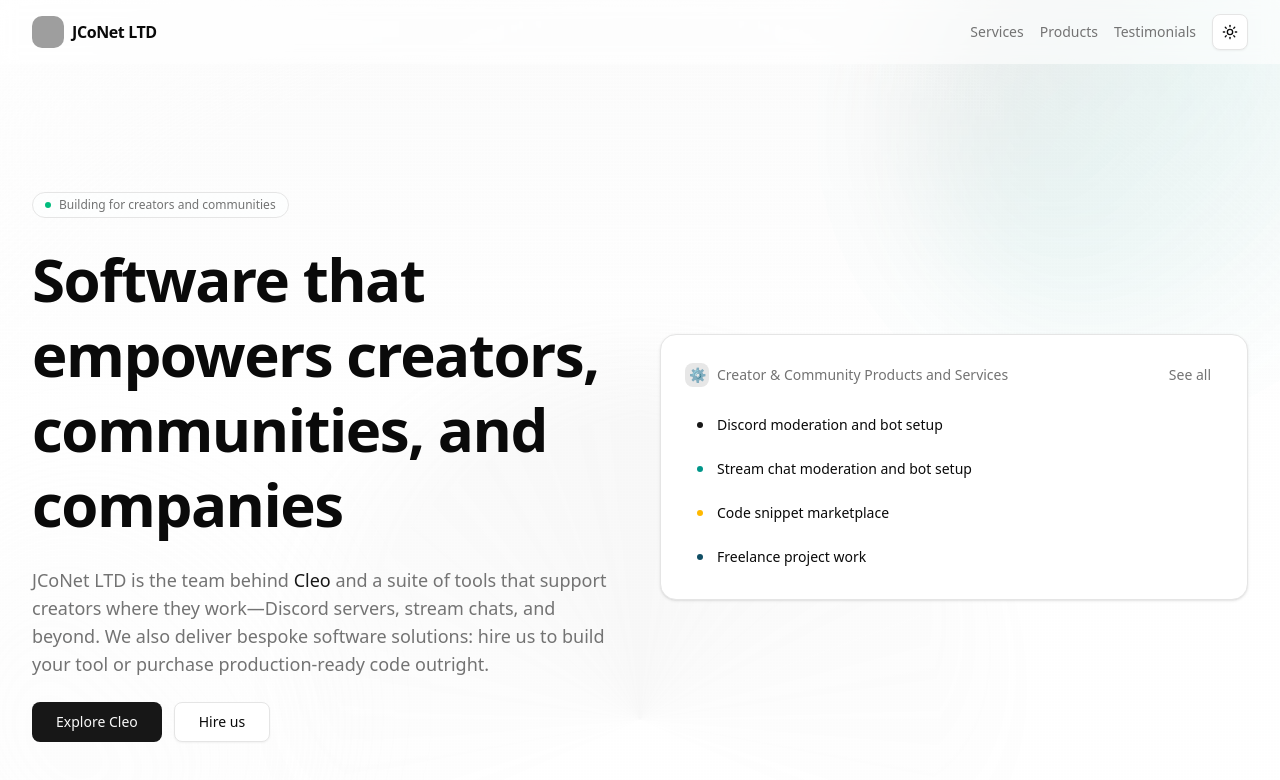
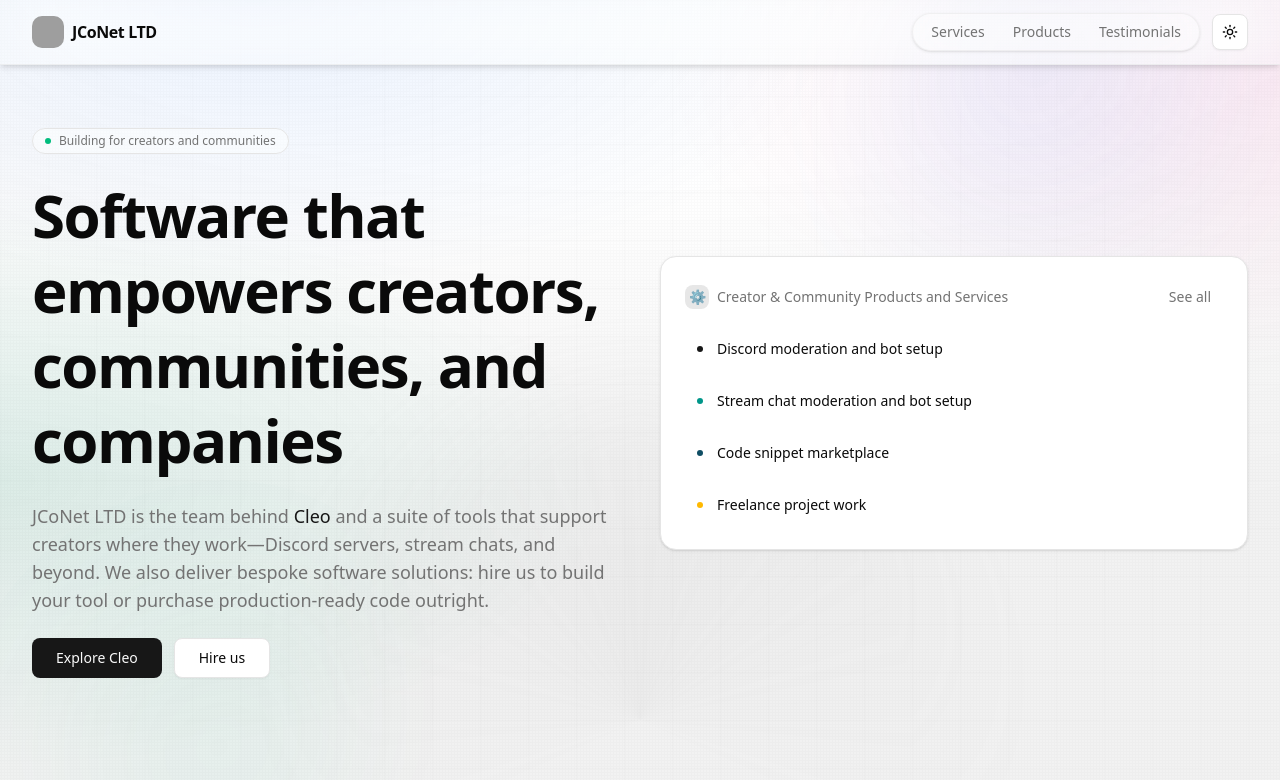
Before and after one commit to jcodog/JCoNet-LTD, a Next.js app: page / in a window 1280 px wide. Shown: the top 780 px of the page. Built offline with nearby package versions, Linux system fonts and the light colour scheme; grey boxes are pictures that could not be loaded.

Commit message:
feat: Make navbar glassy and fix hero component styling + background improvements for coloring on both themes and textures.

```diff
--- a/src/components/LandingPage/Header.tsx
+++ b/src/components/LandingPage/Header.tsx
@@ -4,7 +4,7 @@
 
 export function Header() {
   return (
-    <header className="z-10 w-full bg-background/60 backdrop-blur supports-[backdrop-filter]:bg-background/60">
+    <header className="fixed inset-x-0 top-0 z-50 w-full border-b border-border/50 bg-background/20 backdrop-blur-2xl backdrop-saturate-150 backdrop-contrast-125 supports-[backdrop-filter]:bg-background/10 shadow-md">
       <div className="mx-auto max-w-7xl px-4 sm:px-6 lg:px-8">
         <div className="flex h-16 items-center justify-between">
           <Link href="/" className="flex items-center gap-2">
--- a/src/components/LandingPage/Hero.tsx
+++ b/src/components/LandingPage/Hero.tsx
@@ -70,12 +70,12 @@
                 </Button>
               </div>
 
-              <ul className="space-y-2 text-sm">
+              <ul className="space-y-3 text-sm">
                 {/* Item 1 */}
                 <li>
                   <button
                     type="button"
-                    className="group relative w-full cursor-pointer overflow-hidden rounded-full px-3 py-2 pl-8 pr-12 text-left outline-none ring-2 ring-transparent ring-offset-4 ring-offset-background transition-all duration-150 ease-out focus-visible:ring-ring focus-visible:delay-300"
+                    className="group relative w-full h-10 cursor-pointer overflow-hidden rounded-full px-3 pl-8 pr-12 text-left outline-none"
                   >
                     <span
                       aria-hidden
@@ -95,7 +95,7 @@
                 <li>
                   <button
                     type="button"
-                    className="group relative w-full cursor-pointer overflow-hidden rounded-full px-3 py-2 pl-8 pr-12 text-left outline-none ring-2 ring-transparent ring-offset-4 ring-offset-background transition-all duration-150 ease-out focus-visible:ring-ring focus-visible:delay-300"
+                    className="group relative w-full h-10 cursor-pointer overflow-hidden rounded-full px-3 pl-8 pr-12 text-left outline-none"
                   >
                     <span
                       aria-hidden
@@ -115,11 +115,11 @@
                 <li>
                   <button
                     type="button"
-                    className="group relative w-full cursor-pointer overflow-hidden rounded-full px-3 py-2 pl-8 pr-12 text-left outline-none ring-2 ring-transparent ring-offset-4 ring-offset-background transition-all duration-150 ease-out focus-visible:ring-ring focus-visible:delay-300"
+                    className="group relative w-full h-10 cursor-pointer overflow-hidden rounded-full px-3 pl-8 pr-12 text-left outline-none"
                   >
                     <span
                       aria-hidden
-                      className="absolute left-3 top-1/2 z-0 h-1.5 w-1.5 -translate-y-1/2 rounded-full bg-chart-4 transition-all duration-300 ease-out group-hover:left-0 group-hover:h-full group-hover:w-full group-hover:rounded-full group-hover:bg-chart-4/30 group-focus-visible:left-0 group-focus-visible:h-full group-focus-visible:w-full group-focus-visible:rounded-full group-focus-visible:bg-chart-4/30"
+                      className="absolute left-3 top-1/2 z-0 h-1.5 w-1.5 -translate-y-1/2 rounded-full bg-chart-3 transition-all duration-300 ease-out group-hover:left-0 group-hover:h-full group-hover:w-full group-hover:rounded-full group-hover:bg-chart-3/30 group-focus-visible:left-0 group-focus-visible:h-full group-focus-visible:w-full group-focus-visible:rounded-full group-focus-visible:bg-chart-3/30"
                     />
                     <span className="relative z-10">
                       Code snippet marketplace
@@ -135,11 +135,11 @@
                 <li>
                   <button
                     type="button"
-                    className="group relative w-full cursor-pointer overflow-hidden rounded-full px-3 py-2 pl-8 pr-12 text-left outline-none ring-2 ring-transparent ring-offset-4 ring-offset-background transition-all duration-150 ease-out focus-visible:ring-ring focus-visible:delay-300"
+                    className="group relative w-full h-10 cursor-pointer overflow-hidden rounded-full px-3 pl-8 pr-12 text-left outline-none"
                   >
                     <span
                       aria-hidden
-                      className="absolute left-3 top-1/2 z-0 h-1.5 w-1.5 -translate-y-1/2 rounded-full bg-chart-3 transition-all duration-300 ease-out group-hover:left-0 group-hover:h-full group-hover:w-full group-hover:rounded-full group-hover:bg-chart-3/30 group-focus-visible:left-0 group-focus-visible:h-full group-focus-visible:w-full group-focus-visible:rounded-full group-focus-visible:bg-chart-3/30"
+                      className="absolute left-3 top-1/2 z-0 h-1.5 w-1.5 -translate-y-1/2 rounded-full bg-chart-4 transition-all duration-300 ease-out group-hover:left-0 group-hover:h-full group-hover:w-full group-hover:rounded-full group-hover:bg-chart-4/30 group-focus-visible:left-0 group-focus-visible:h-full group-focus-visible:w-full group-focus-visible:rounded-full group-focus-visible:bg-chart-4/30"
                     />
                     <span className="relative z-10">
                       Freelance project work
--- a/src/components/LandingPage/Navbar.tsx
+++ b/src/components/LandingPage/Navbar.tsx
@@ -5,25 +5,27 @@
 
 export function Navbar() {
   return (
-    <nav className="flex items-center gap-2 sm:gap-4">
+    <nav className="flex items-center gap-2 sm:gap-3">
+      <div className="flex items-center gap-1 rounded-full border border-border/50 bg-background/20 px-1.5 py-1 shadow-sm backdrop-blur-xl backdrop-saturate-150 backdrop-contrast-125">
         <Link
           href="#services"
-        className="text-sm text-muted-foreground hover:text-foreground"
+          className="rounded-full px-3 py-1 text-sm text-muted-foreground transition-colors hover:text-foreground focus-visible:outline-none focus-visible:ring-2 focus-visible:ring-ring focus-visible:ring-offset-2 focus-visible:ring-offset-background"
         >
           Services
         </Link>
         <Link
           href="#products"
-        className="text-sm text-muted-foreground hover:text-foreground"
+          className="rounded-full px-3 py-1 text-sm text-muted-foreground transition-colors hover:text-foreground focus-visible:outline-none focus-visible:ring-2 focus-visible:ring-ring focus-visible:ring-offset-2 focus-visible:ring-offset-background"
         >
           Products
         </Link>
         <Link
           href="#testimonials"
-        className="text-sm text-muted-foreground hover:text-foreground"
+          className="rounded-full px-3 py-1 text-sm text-muted-foreground transition-colors hover:text-foreground focus-visible:outline-none focus-visible:ring-2 focus-visible:ring-ring focus-visible:ring-offset-2 focus-visible:ring-offset-background"
         >
           Testimonials
         </Link>
+      </div>
       <ThemeToggle />
     </nav>
   );
--- a/src/components/LandingPage/ui/Background.tsx
+++ b/src/components/LandingPage/ui/Background.tsx
@@ -4,18 +4,29 @@
       aria-hidden
       className="pointer-events-none fixed inset-0 -z-10 overflow-hidden"
     >
-      {/* subtle vignette */}
-      <div className="absolute inset-0 [mask-image:radial-gradient(75%_75%_at_50%_50%,#000_60%,transparent_100%)] bg-gradient-to-b from-accent/40 via-transparent to-transparent dark:from-primary/20" />
+      {/* Base color wash - light mode */}
+      <div className="absolute inset-0 block dark:hidden bg-[radial-gradient(80%_60%_at_20%_0%,rgba(59,130,246,0.10)_0%,transparent_60%),radial-gradient(80%_60%_at_100%_10%,rgba(236,72,153,0.10)_0%,transparent_60%),radial-gradient(80%_60%_at_0%_60%,rgba(16,185,129,0.10)_0%,transparent_60%)]" />
 
-      {/* gradient blobs */}
-      <div className="absolute -top-24 -right-20 h-[28rem] w-[28rem] rounded-full blur-3xl opacity-40 dark:opacity-30 bg-gradient-to-br from-primary/25 via-[var(--chart-2)]/20 to-transparent dark:from-[var(--chart-1)]/25 dark:via-[var(--chart-4)]/20" />
-      <div className="absolute -bottom-24 -left-20 h-[26rem] w-[26rem] rounded-full blur-3xl opacity-35 dark:opacity-25 bg-gradient-to-tr from-secondary/60 via-accent/40 to-transparent dark:from-[var(--chart-5)]/25 dark:via-[var(--chart-3)]/20" />
+      {/* Base color wash - dark mode */}
+      <div className="absolute inset-0 hidden dark:block bg-[radial-gradient(80%_60%_at_20%_5%,rgba(59,130,246,0.12)_0%,transparent_60%),radial-gradient(80%_60%_at_90%_0%,rgba(168,85,247,0.12)_0%,transparent_60%),radial-gradient(70%_60%_at_0%_70%,rgba(236,72,153,0.10)_0%,transparent_60%)]" />
 
-      {/* soft ring */}
-      <div className="absolute left-1/2 top-[22%] -translate-x-1/2 size-[68rem] rounded-full bg-[conic-gradient(var(--ring)_0deg,transparent_120deg,transparent_240deg,var(--ring)_360deg)] opacity-[0.07] [mask-image:radial-gradient(closest-side,#000_55%,transparent_75%)]" />
+      {/* Vignette to anchor content while keeping transparency */}
+      <div className="absolute inset-0 bg-[radial-gradient(120%_80%_at_50%_-10%,transparent_40%,rgba(0,0,0,0.05)_100%)] dark:bg-[radial-gradient(90%_80%_at_50%_-10%,transparent_30%,rgba(0,0,0,0.5)_100%)]" />
 
-      {/* texture (CSS-only speckle, no SVG) */}
-      <div className="absolute inset-0 mix-blend-overlay opacity-[0.04] [background-image:radial-gradient(circle,rgba(255,255,255,0.12)_1px,transparent_1.3px),radial-gradient(circle,rgba(0,0,0,0.12)_1px,transparent_1.3px)] [background-size:3px_3px,3px_3px] [background-position:0_0,1.5px_1.5px]" />
+      {/* Refined gradient blobs */}
+      <div className="absolute -top-24 -right-20 h-[30rem] w-[30rem] rounded-full blur-3xl opacity-50 bg-[radial-gradient(circle_at_30%_30%,rgba(59,130,246,0.20),transparent_60%)] dark:opacity-30 dark:bg-[radial-gradient(circle_at_30%_30%,rgba(168,85,247,0.20),transparent_60%)]" />
+      <div className="absolute -bottom-24 -left-20 h-[28rem] w-[28rem] rounded-full blur-3xl opacity-40 bg-[radial-gradient(circle_at_70%_70%,rgba(16,185,129,0.18),transparent_60%)] dark:opacity-25 dark:bg-[radial-gradient(circle_at_70%_70%,rgba(236,72,153,0.16),transparent_60%)]" />
+
+      {/* Soft conic ring accent */}
+      <div className="absolute left-1/2 top-[22%] -translate-x-1/2 size-[68rem] rounded-full bg-[conic-gradient(var(--ring)_0deg,transparent_120deg,transparent_240deg,var(--ring)_360deg)] opacity-[0.08] [mask-image:radial-gradient(closest-side,#000_50%,transparent_75%)]" />
+
+      {/* Subtle grid - light */}
+      <div className="absolute inset-0 block dark:hidden opacity-[0.25] mix-blend-multiply [background-image:linear-gradient(to_right,rgba(0,0,0,0.06)_1px,transparent_1px),linear-gradient(to_bottom,rgba(0,0,0,0.06)_1px,transparent_1px)] [background-size:48px_48px] [mask-image:radial-gradient(75%_75%_at_50%_50%,#000_50%,transparent_100%)]" />
+      {/* Subtle grid - dark */}
+      <div className="absolute inset-0 hidden dark:block opacity-[0.12] mix-blend-screen [background-image:linear-gradient(to_right,rgba(255,255,255,0.08)_1px,transparent_1px),linear-gradient(to_bottom,rgba(255,255,255,0.08)_1px,transparent_1px)] [background-size:48px_48px] [mask-image:radial-gradient(75%_75%_at_50%_50%,#000_50%,transparent_100%)]" />
+
+      {/* Grain / Speckle */}
+      <div className="absolute inset-0 opacity-[0.06] dark:opacity-[0.04] mix-blend-overlay [background-image:radial-gradient(circle,rgba(0,0,0,0.25)_1px,transparent_1.4px),radial-gradient(circle,rgba(255,255,255,0.25)_1px,transparent_1.4px)] [background-size:3px_3px,3px_3px] [background-position:0_0,1.5px_1.5px]" />
     </div>
   );
 };
```
Lines whose indentation alone changed are shown as unchanged.
